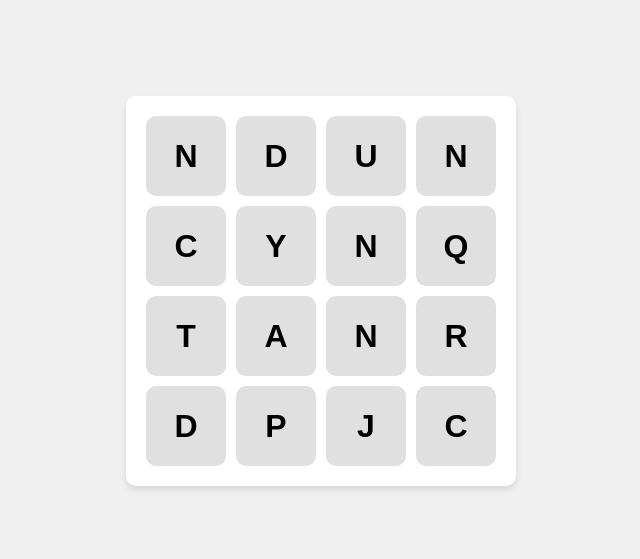
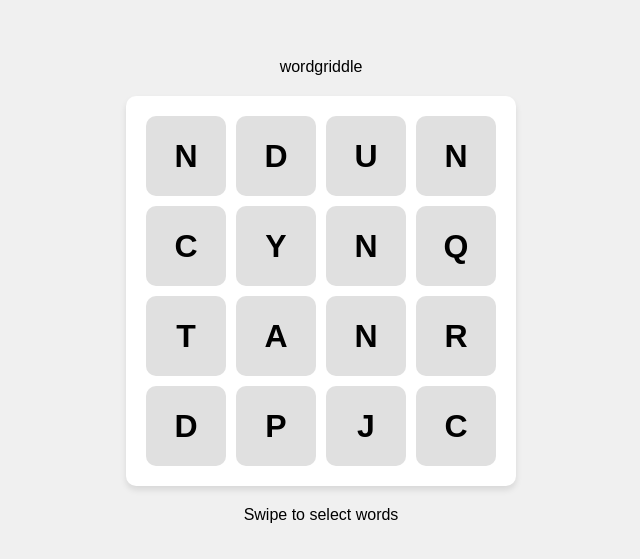
Before and after one commit to Motivesoft/wordgriddle-playground, a plain HTML site: page index.html in a window 1280 px wide. Shown: the part 109-668 px from the top of the page, without its empty margins (319-959 px from the left). Drawn offline with Linux system fonts and the light colour scheme.

Commit message:
Add other panels

```diff
--- a/index.html
+++ b/index.html
@@ -7,6 +7,7 @@
     <style>
         body {
             display: flex;
+            flex-direction: column;
             justify-content: center;
             align-items: center;
             height: 100vh;
@@ -14,6 +15,10 @@
             font-family: Arial, sans-serif;
             background-color: #f0f0f0;
             user-select: none;
+        }
+        .panel {
+            text-align: center;
+            margin: 20px 0;
         }
         .grid-container {
             display: grid;
@@ -55,8 +60,10 @@
     </style>
 </head>
 <body>
+    <div class="panel">wordgriddle</div>
     <div class="grid-container" id="letterGrid"></div>
     <svg id="trail" class="safari-friendly" width="100%" height="100%"></svg>
+    <div class="panel">Swipe to select words</div>
 
     <script>
         class LetterGrid {
```
